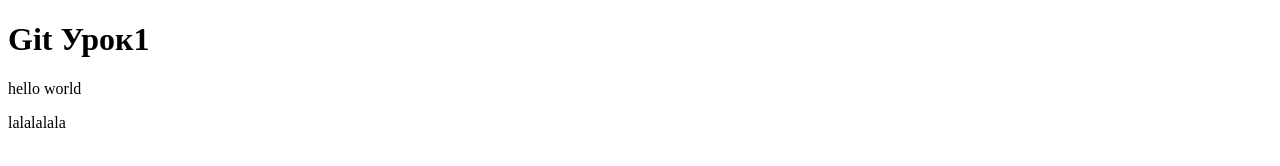
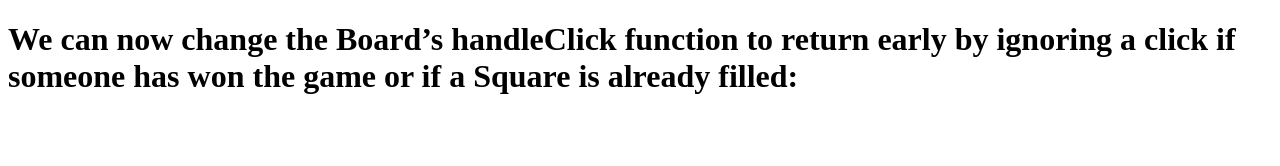
Before and after one commit to olgauzun/site, a plain HTML site: page index.html in a window 1280 px wide. Drawn offline with Linux system fonts and the light colour scheme.

Commit message:
third commit

```diff
--- a/index.html
+++ b/index.html
@@ -5,9 +5,9 @@
 </head>
 <body>
 
-<h1>Git Урок1 </h1>
-<p>hello world</p>
-<p>lalalalala<p>
+<h1>We can now change the Board’s handleClick function to return early by ignoring a click if someone has won the game or if a Square is already filled: </h1>
+
+
 
 
 </body>
```
